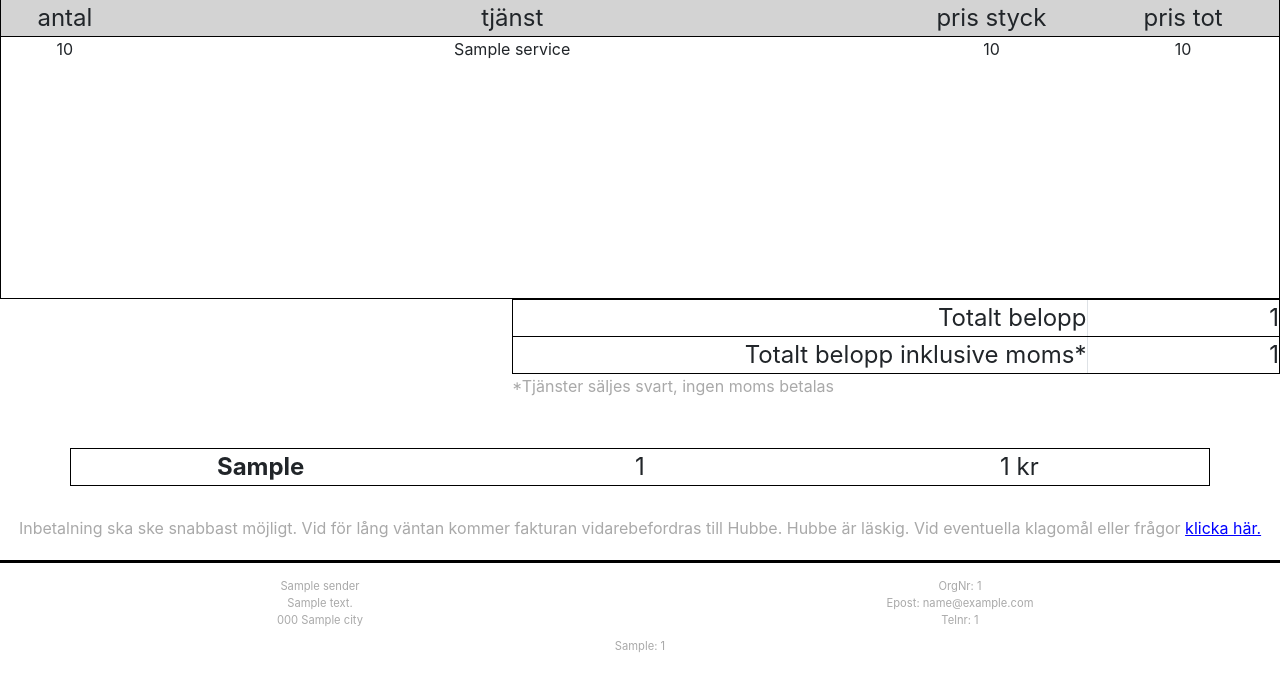
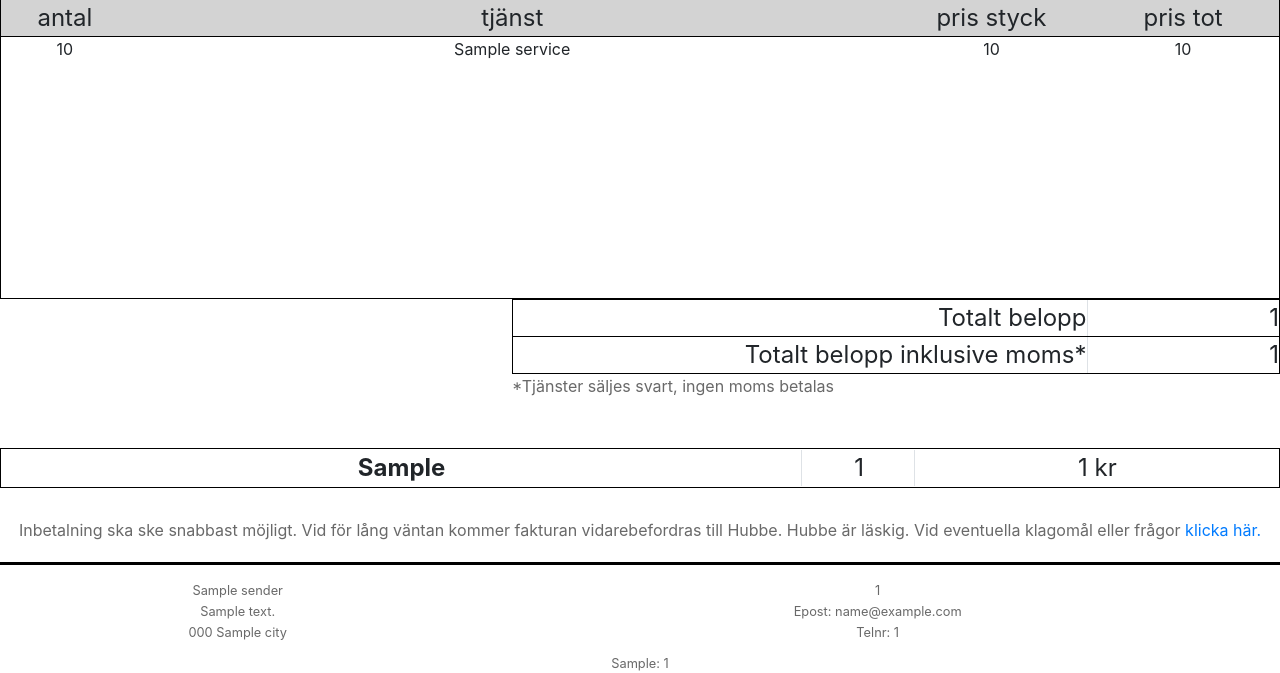
Before and after one commit to ojaoweir/Auto_invoicing, a Python web app: template Auto_invoicing_code_files/program/templates/invoice.html in a window 1280 px wide. Shown: the part 409-1082 px from the top of the page. Before the commit the page ends 1061 px from the top, so only its background shows below. Run offline with Jinja, Linux system fonts and the light colour scheme; the template is opened without the code that fills it: most values are stand-ins (such as "Sample title", 1, 10 or a date in 2020); grey boxes marked "Sample" are stand-in pictures; some libraries are stand-ins or nearby versions.

Commit message:
fixed footer

```diff
--- a/Auto_invoicing_code_files/program/templates/invoice.html
+++ b/Auto_invoicing_code_files/program/templates/invoice.html
@@ -3,6 +3,7 @@
   <head>
     <meta charset="UTF-8">
     <meta http-equiv="Content-Type" content="text/html; charset=utf-8">
+    <meta name="viewport" content="width=device-width, initial-scale=1">
   <link rel="stylesheet" href="https://maxcdn.bootstrapcdn.com/bootstrap/4.1.0/css/bootstrap.min.css">
   <style>
   .services-table {
@@ -61,15 +62,35 @@
   }
   .info-text {
     font-size: 1em;
-    color:darkgrey;
+    color:dimgrey;
   }
   .payment-details {
-    text-align: center;
     font-size:1.5em;
     margin-top: 50px;
   }
+  .full-size-table {
+    width:100%;
+    text-align:center;
+  }
   .bold-text {
     font-weight: bold;
+  }
+  .disclosure-text {
+    text-align:center;
+    margin-top: 30px;
+    padding-bottom: 20px;
+  }
+  .thick-border {
+    border-width: 3px;
+  }
+  .invoice-footer {
+    margin-top: 15px;
+    font-size: 0.8em;
+  }
+  .invoice-footer-bottom {
+    text-align: center;
+    font-size: 0.8em;
+    margin-top: 10px;
   }
   </style>
   </head>
@@ -142,39 +163,37 @@
         *Tjänster säljes svart, ingen moms betalas
       </div>
     </div>
-    <div class="container">
-      <div class="payment-details row surround-border">
-        <div class="bold-text col-sm-4">
-          {{ sender.payment_method }}
-        </div>
-        <div class="col-sm-4">
-          {{ sender.account_number }}
-        </div>
-        <div class="col-sm-4">
-          {{ total_price_for_all }} kr
-        </div>
-      </div>
+      <table class="full-size-table table-responsive-xl payment-details surround-border">
+        <tbody>
+          <tr>
+            <td> <div class="bold-text border-right">{{ sender.payment_method }}<div></td>
+            <td><div class="border-right">{{ sender.account_number }}<div></td>
+            <td>{{ total_price_for_all }} kr</td>
+          </tr>
+        </tbody>
+      </table>
+    <div class="disclosure-text thick-border bottom-border info-text">
+      Inbetalning ska ske snabbast möjligt. Vid för lång väntan kommer fakturan vidarebefordras till Hubbe. Hubbe är läskig. Vid eventuella klagomål eller frågor
+      <a href={{sender.complaint_link}}>klicka här.</a>
     </div>
-    <div class="disclosure-text info-text" style="text-align:center; margin-top: 30px; text-align:center; padding-bottom: 20px; border-bottom:solid; border-color:black; border-width: 3px;">
-      Inbetalning ska ske snabbast möjligt. Vid för lång väntan kommer fakturan vidarebefordras till Hubbe. Hubbe är läskig. Vid eventuella klagomål eller frågor
-      <a href={{sender.complaint_link}} style="text-decoration: underline; color:blue;">klicka här.</a>
-    </div>
-    <div class="invoice-footer" style="text-align:center; margin-top:15px; color:darkgrey; font-size:0.7em;">
-      <div class="invoice-footer-top" style="display: flex;">
-        <div class="sender-address" style="width:50%;">
-          {{ sender.name }} <br>
-          {{ sender.address }} <br>
-          {{ sender.zip_code}} {{ sender.city }}
-        </div>
-        <div class="sender-contact" style="width:50%;">
-          OrgNr: {{ sender.organisation_number }} <br>
-          Epost: {{ sender.email }} <br>
-          Telnr: {{ sender.phone_number }}
-        </div>
-      </div>
-      <div class="invoice-footer-bottom" style="margin-top: 10px;">
-        {{sender.payment_method}}: {{sender.account_number}}
-      </div>
+    <table class="full-size-table table-responsive-xl info-text invoice-footer">
+      <tbody>
+        <tr>
+          <td>{{ sender.name }}</td>
+          <td>{{ sender.organisation_number }}</td>
+        </tr>
+        <tr>
+          <td>{{ sender.address }}</td>
+          <td>Epost: {{ sender.email }}</td>
+        </tr>
+        <tr>
+          <td>{{ sender.zip_code}} {{ sender.city }}</td>
+          <td>Telnr: {{ sender.phone_number }}</td>
+        </tr>
+      </tbody>
+    </table>
+    <div class="invoice-footer-bottom info-text">
+      {{sender.payment_method}}: {{sender.account_number}}
     </div>
   </body>
 </html>
```
Also changed, not shown: Auto_invoicing_code_files/app.db.
